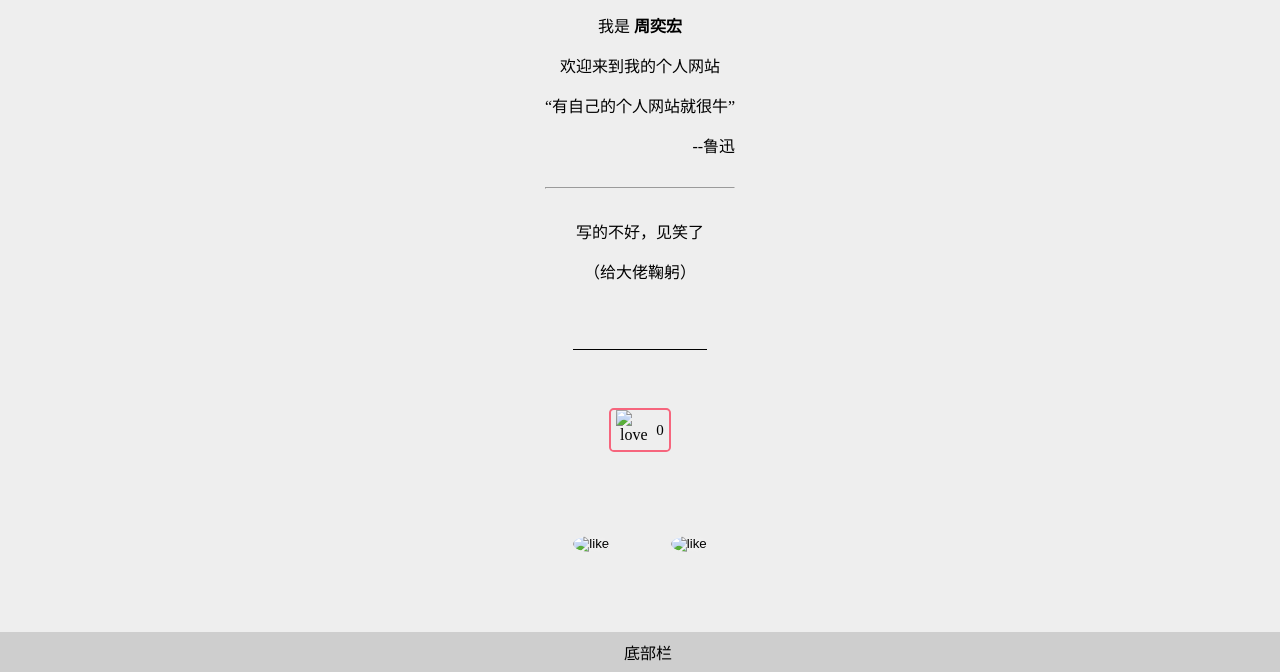
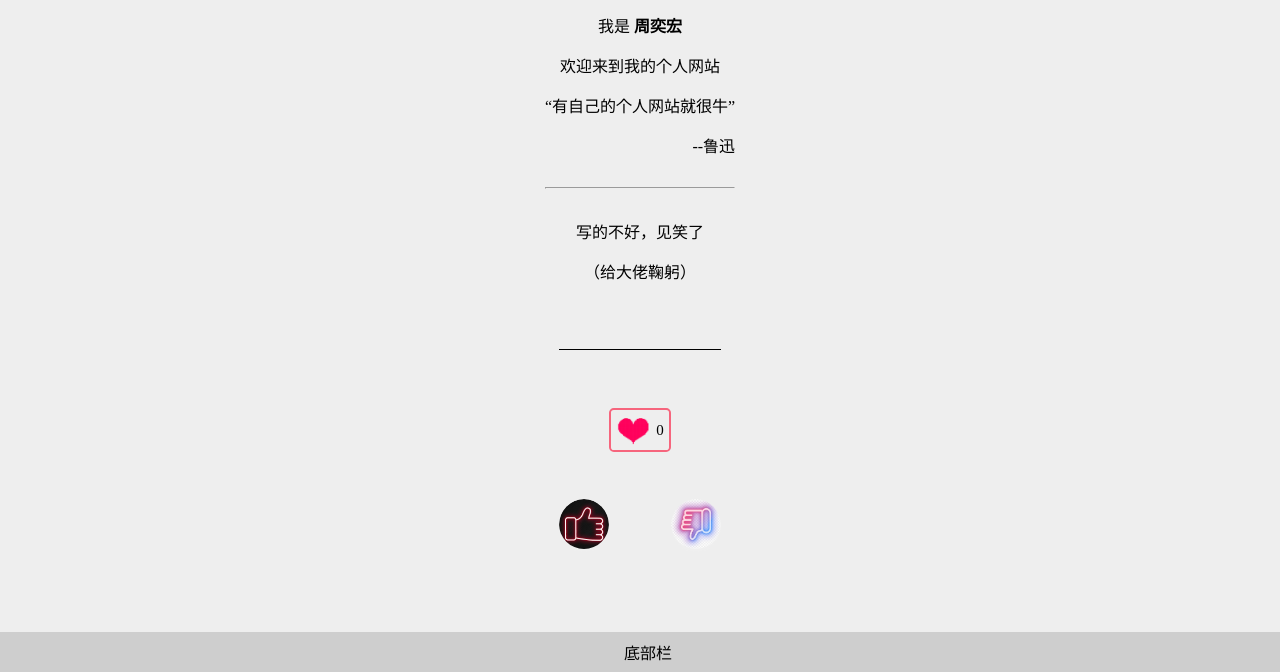
Before and after one commit to zyh3471/bioweb, a plain HTML site: page index.html in a window 1280 px wide. Shown: the part 189-861 px from the top of the page. Drawn offline with Linux system fonts and the light colour scheme.

Commit message:
Update index.html

```diff
--- a/index.html
+++ b/index.html
@@ -12,7 +12,7 @@
 		<top class="flex top">
 			<yuan class="yuan">
 				<div class="yidong">
-					<img src="./image/logo.jpg" alt="帅哥头像" height="200px" />
+					<img src="./logo.jpg" alt="帅哥头像" height="200px" />
 				</div>
 			</yuan>
 		</top>
@@ -35,7 +35,7 @@
 			<dianzan class="dianzan">
 				<button name="like" type="button" class="button" style="order: 1">
 					<img
-						src="./image/likeicon.jpg"
+						src="./likeicon.jpg"
 						alt="like"
 						height="50px"
 						style="border-radius: 100%"
@@ -44,7 +44,7 @@
 
 				<button name="dislike" type="button" class="button" style="order: 3">
 					<img
-						src="./image/dislikeicon.jpg"
+						src="./dislikeicon.jpg"
 						alt="like"
 						height="50px"
 						style="border-radius: 100%"
@@ -60,7 +60,7 @@
 					"
 				>
 					<div class="jishu">
-						<img src="./image/love.png" alt="love" width="35px" height="40px" />
+						<img src="./love.png" alt="love" width="35px" height="40px" />
 						<num class="jishuqi">0</num>
 					</div>
 				</count>
```
